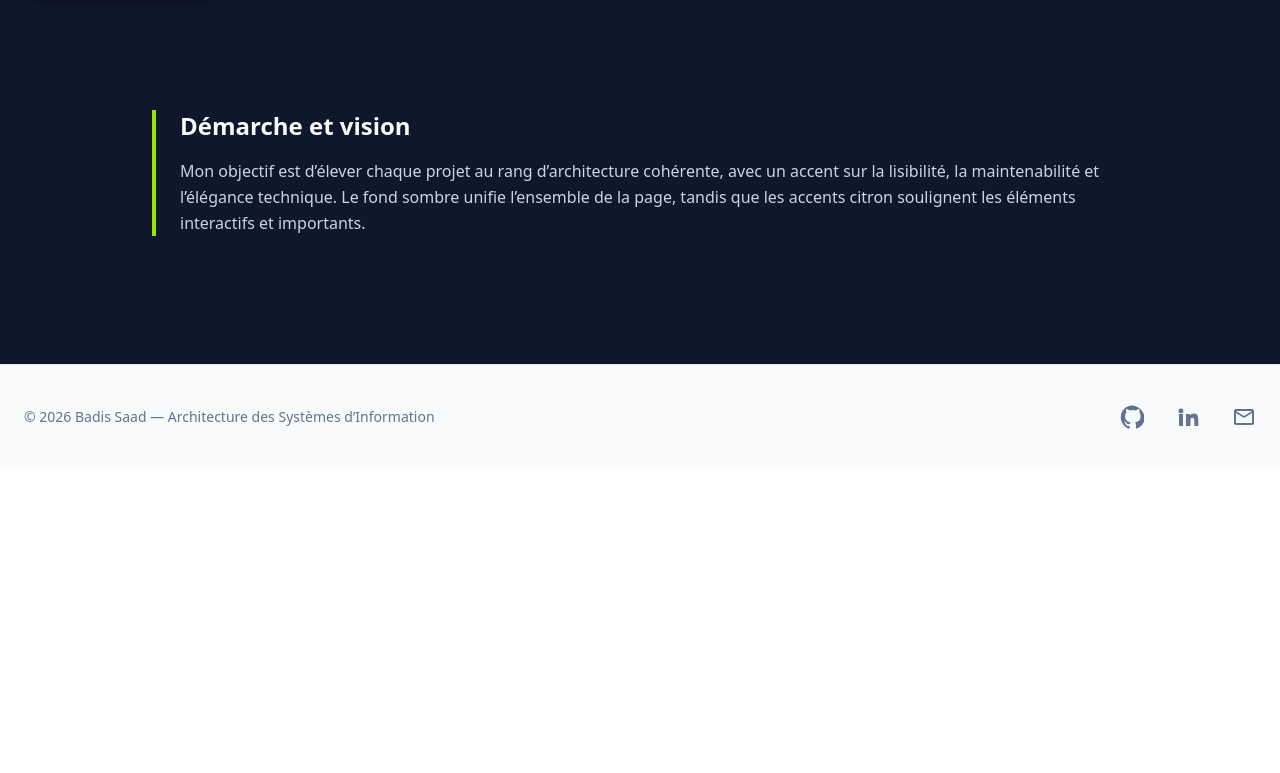
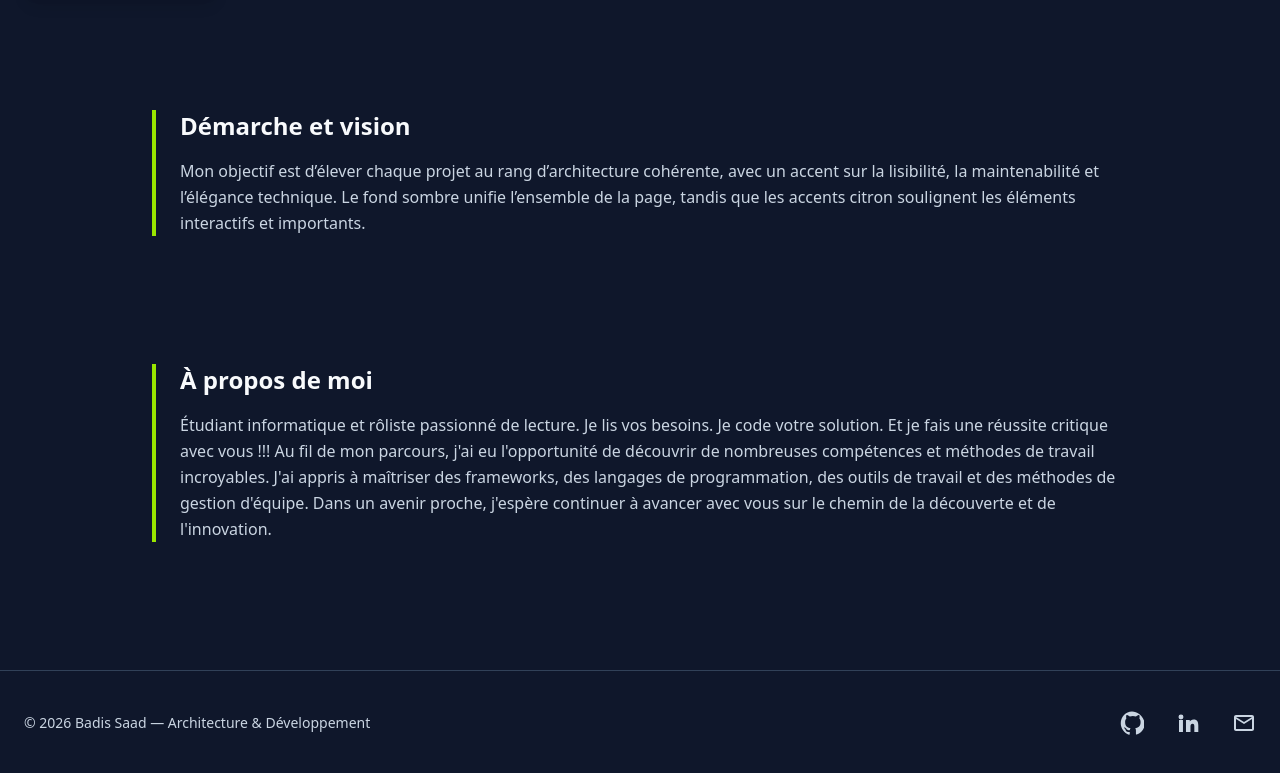
Before and after one commit to badis-saad/portfolio, a Vue app: page / in a window 1280 px wide. Shown: the part 579-1352 px from the top of the page. Before the commit the page ends 1048 px from the top, so only its background shows below. Built offline with nearby package versions, Linux system fonts and the light colour scheme; the HTML template or start-up script is replaced by a standard one.

Commit message:
feat : home + footer

```diff
--- a/src/components/Footer.vue
+++ b/src/components/Footer.vue
@@ -1,29 +1,17 @@
 <template>
-  <footer class="bg-slate-50 border-t border-slate-200">
-    <div
-      class="max-w-7xl mx-auto px-6 py-10
-             flex flex-col md:flex-row
-             items-center justify-between gap-6"
-    >
+  <footer class="bg-slate-900 border-t border-slate-700 text-slate-300">
+    <div class="max-w-7xl mx-auto px-6 py-10 flex flex-col md:flex-row items-center justify-between gap-6">
+
       <!-- Crédit -->
-      <p class="text-sm text-slate-500">
-        © {{ year }} Badis Saad — Architecture des Systèmes d’Information
+      <p class="text-sm">
+        © {{ year }} Badis Saad — Architecture & Développement
       </p>
 
-      <!-- Liens + logos -->
+      <!-- Logos et liens -->
       <div class="flex items-center gap-8">
         <!-- GitHub -->
-        <a
-          href="https://github.com/Badis-Saad"
-          target="_blank"
-          aria-label="GitHub"
-          class="text-slate-500 hover:text-lime-500 transition"
-        >
-          <svg
-            xmlns="http://www.w3.org/2000/svg"
-            viewBox="0 0 24 24"
-            class="w-6 h-6 fill-current"
-          >
+        <a href="https://github.com/badis-saad" target="_blank" aria-label="GitHub" class="hover:text-lime-400 transition">
+          <svg class="w-6 h-6 fill-current" viewBox="0 0 24 24">
             <path
               d="M12 0.5C5.73 0.5.75 5.7.75 12.3c0 5.3 3.44 9.8 8.2 11.4.6.1.8-.3.8-.6v-2.2c-3.34.8-4.04-1.7-4.04-1.7-.55-1.5-1.34-1.9-1.34-1.9-1.1-.8.08-.8.08-.8 1.22.1 1.86 1.3 1.86 1.3 1.08 1.9 2.83 1.4 3.52 1.1.1-.8.42-1.4.76-1.7-2.67-.3-5.47-1.4-5.47-6.2 0-1.4.47-2.6 1.24-3.5-.12-.3-.54-1.6.12-3.4 0 0 1.02-.3 3.34 1.3a11.3 11.3 0 0 1 6.08 0c2.32-1.6 3.34-1.3 3.34-1.3.66 1.8.24 3.1.12 3.4.77.9 1.24 2.1 1.24 3.5 0 4.8-2.8 5.9-5.48 6.2.44.4.82 1.1.82 2.3v3.4c0 .3.2.7.8.6 4.76-1.6 8.2-6.1 8.2-11.4C23.25 5.7 18.27.5 12 .5z"
             />
@@ -31,17 +19,8 @@
         </a>
 
         <!-- LinkedIn -->
-        <a
-          href="https://www.linkedin.com"
-          target="_blank"
-          aria-label="LinkedIn"
-          class="text-slate-500 hover:text-lime-500 transition"
-        >
-          <svg
-            xmlns="http://www.w3.org/2000/svg"
-            viewBox="0 0 24 24"
-            class="w-6 h-6 fill-current"
-          >
+        <a href="https://www.linkedin.com/in/badis-saad" target="_blank" aria-label="LinkedIn" class="hover:text-lime-400 transition">
+          <svg class="w-6 h-6 fill-current" viewBox="0 0 24 24">
             <path
               d="M4.98 3.5a2.48 2.48 0 1 0 0 4.96 2.48 2.48 0 0 0 0-4.96zM3 8.98h3.96V21H3V8.98zM9.98 8.98h3.8v1.64h.05c.53-1 1.82-2.06 3.74-2.06 4 0 4.73 2.63 4.73 6.05V21h-3.96v-5.38c0-1.28-.02-2.93-1.79-2.93-1.79 0-2.06 1.4-2.06 2.84V21H9.98V8.98z"
             />
@@ -49,22 +28,15 @@
         </a>
 
         <!-- Contact -->
-        <RouterLink
-          to="/contact"
-          aria-label="Contact"
-          class="text-slate-500 hover:text-lime-500 transition"
-        >
-          <svg
-            xmlns="http://www.w3.org/2000/svg"
-            viewBox="0 0 24 24"
-            class="w-6 h-6 fill-current"
-          >
+        <RouterLink to="/contact" aria-label="Contact" class="hover:text-lime-400 transition">
+          <svg class="w-6 h-6 fill-current" viewBox="0 0 24 24">
             <path
               d="M2 6c0-1.1.9-2 2-2h16c1.1 0 2 .9 2 2v12c0 1.1-.9 2-2 2H4c-1.1 0-2-.9-2-2V6zm2 0 8 5 8-5H4zm16 12V8l-8 5-8-5v10h16z"
             />
           </svg>
         </RouterLink>
       </div>
+
     </div>
   </footer>
 </template>
--- a/src/views/Home.vue
+++ b/src/views/Home.vue
@@ -20,7 +20,7 @@
 
           <div class="flex gap-5 pt-4">
             <a
-              href="/cv.pdf"
+              :href="cvFile"
               download
               class="px-8 py-3 rounded-xl bg-lime-400 text-slate-900 font-medium hover:bg-lime-300 transition shadow-lg"
             >
@@ -57,7 +57,19 @@
         </p>
       </div>
     </section>
+    <section class="max-w-5xl mx-auto px-6 pb-32">
+      <div class="border-l-4 border-lime-400 pl-6">
+        <h2 class="text-2xl font-semibold text-slate-50 mb-4">À propos de moi</h2>
+        <p class="text-slate-300 leading-relaxed">
+          Étudiant informatique et rôliste passionné de lecture. Je lis vos besoins. Je code votre solution. Et je fais une réussite critique avec vous !!!
+          Au fil de mon parcours, j'ai eu l'opportunité de découvrir de nombreuses compétences et méthodes de travail incroyables. J'ai appris à maîtriser des frameworks, des langages de programmation, des outils de travail et des méthodes de gestion d'équipe.
+          Dans un avenir proche, j'espère continuer à avancer avec vous sur le chemin de la découverte et de l'innovation.
+        </p>
+      </div>
+    </section>
   </main>
 </template>
 
-<script setup lang="ts"></script>
+<script setup lang="ts">
+import cvFile from '@/assets/SAAD-Badis-CV.pdf'
+</script>
```
Also changed, not shown: 1 other file (tests, documents, lock files or other folders).
